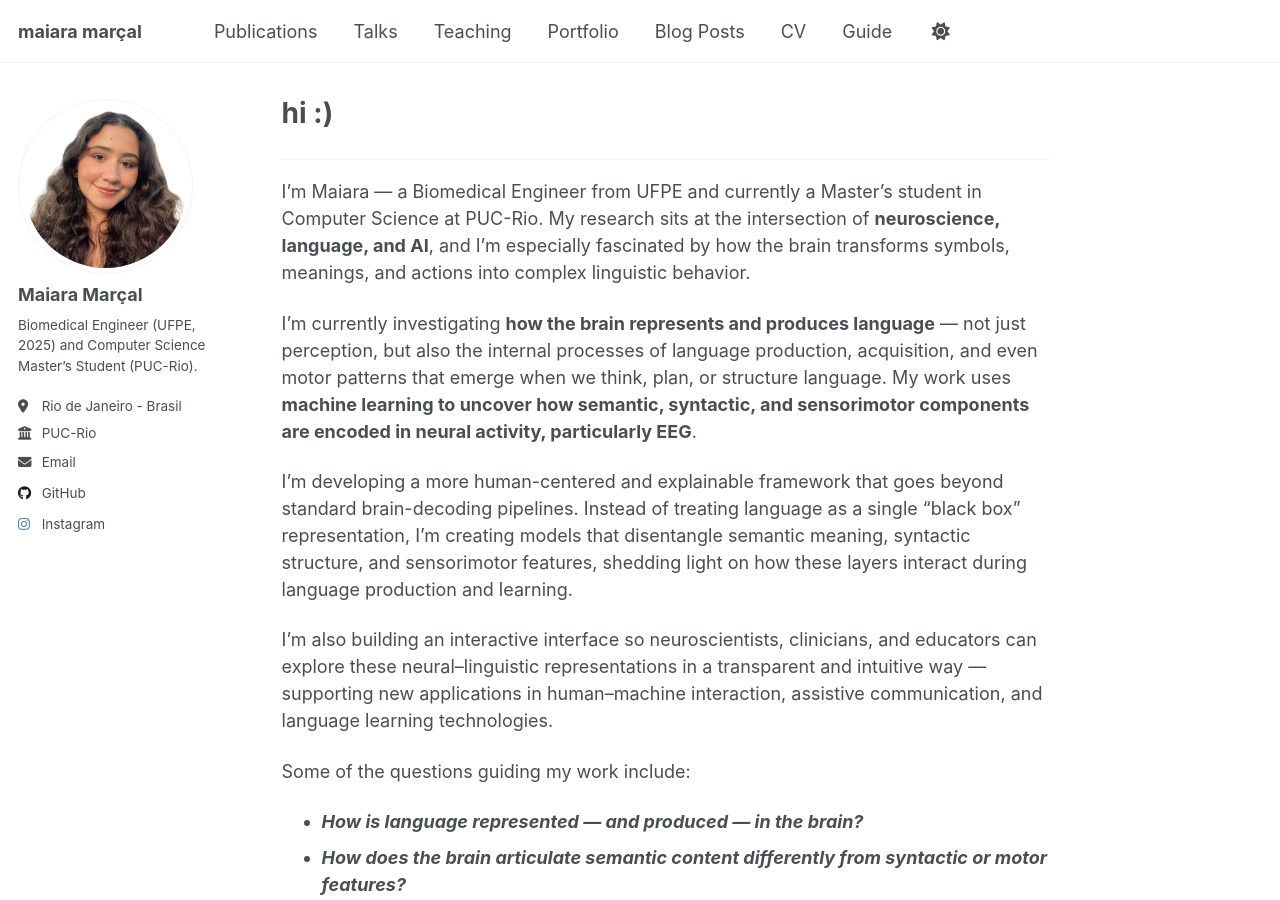
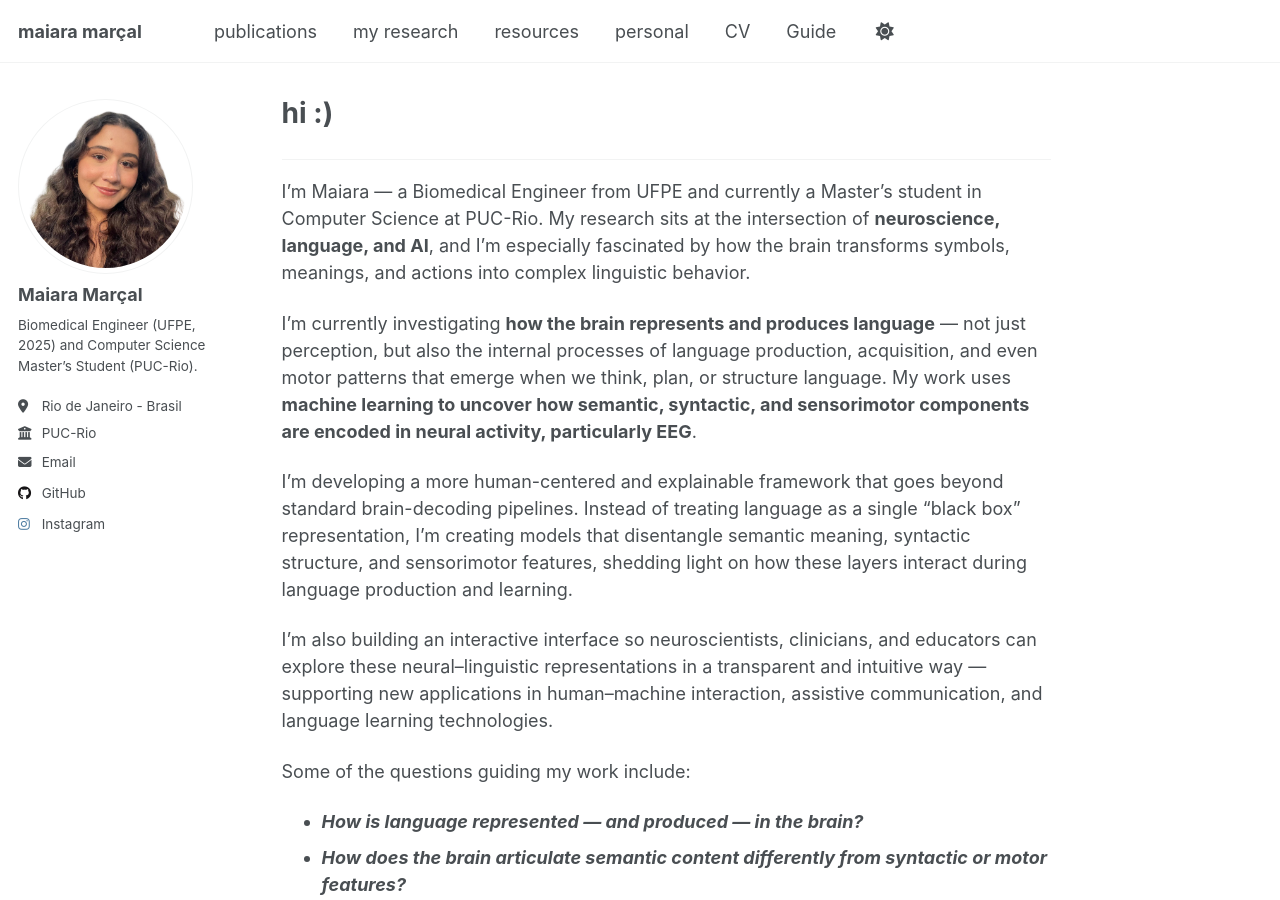
Before and after one commit to maiaramaaraujo/maiaramaaraujo.github.io, a Jekyll site: the page built from _pages/about.md, in a window 1280 px wide and 900 px high. Built offline with Jekyll 4.4.1, drawn with Linux system fonts in a browser that asks for light colours; a script that is not in the unit is left out.

Commit message:
Update navigation.yml

```diff
--- a/_data/navigation.yml
+++ b/_data/navigation.yml
@@ -8,20 +8,20 @@
 #      Markdown formatted page while the second is generated using JSON.
 
 main:
-  - title: "Publications"
+  - title: "publications"
     url: /publications/
 
-  - title: "Talks"
-    url: /talks/
+  - title: "my research"
+    url: /my-research/
 
-  - title: "Teaching"
-    url: /teaching/
+  - title: "resources"
+    url: /resources/
 
-  - title: "Portfolio"
-    url: /portfolio/
+  - title: "personal"
+    url: /personal/
 
-  - title: "Blog Posts"
-    url: /year-archive/
+  #- title: "Blog Posts"
+    #url: /year-archive/
 
   - title: "CV"
     url: /cv/
```
